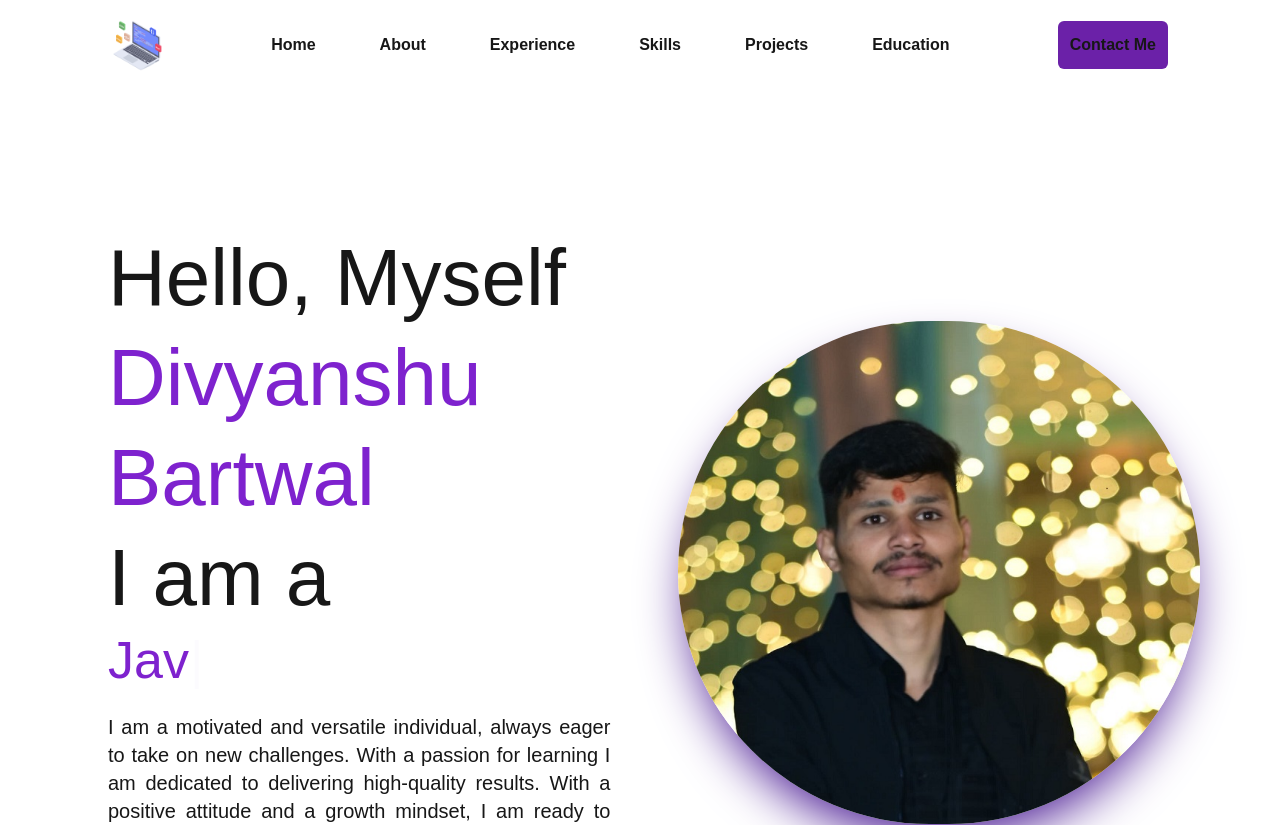
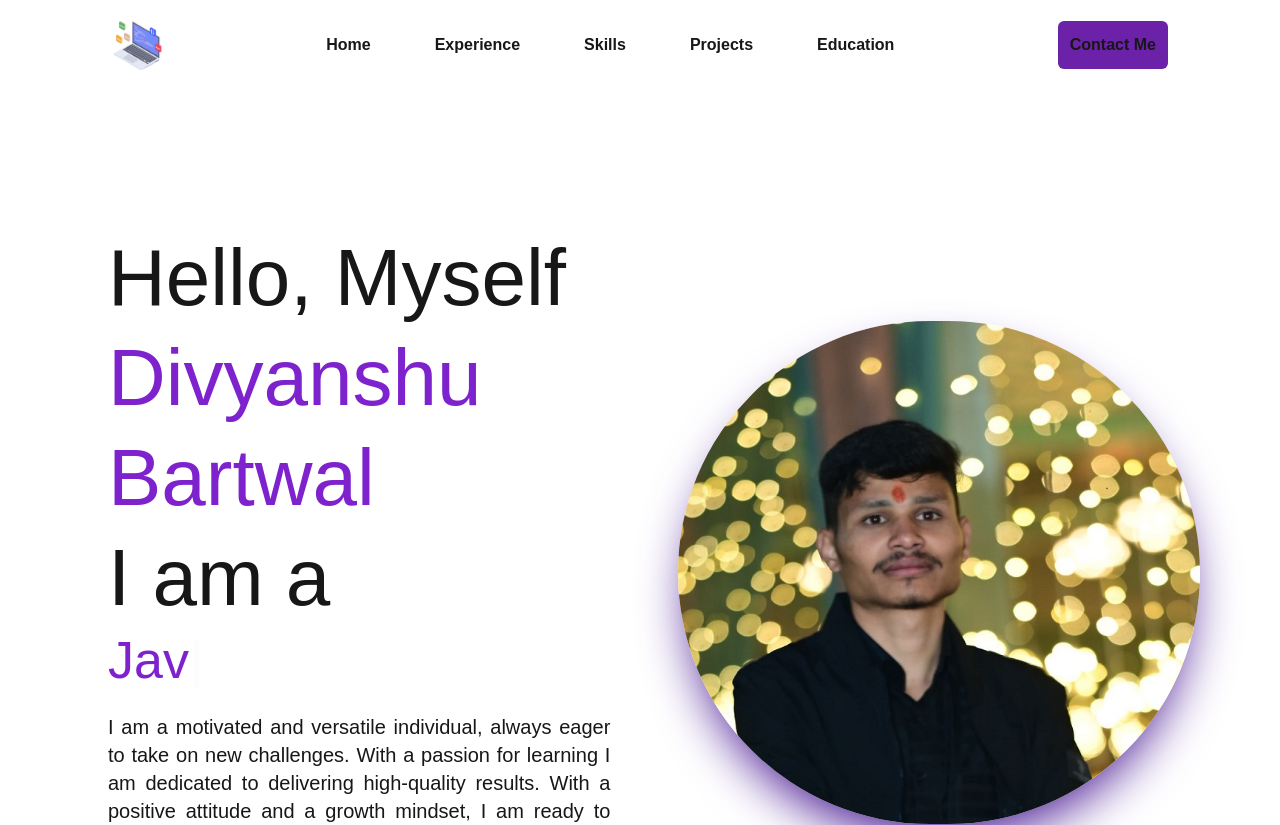
Before and after one commit to code-with-divyanshu/developer_divyanshu, a Next.js app: page / in a window 1280 px wide. Shown: the top 825 px of the page. Built offline with nearby package versions, Linux system fonts and the light colour scheme.

Commit message:
Add Some Data

```diff
--- a/app/constant/index.ts
+++ b/app/constant/index.ts
@@ -1,7 +1,6 @@
 // NAVIGATION
 export const NAV_LINKS = [
   { href: "/", key: "home", label: "Home" },
-  { href: "#about", key: "about", label: "About" },
   { href: "#experience", key: "experience", label: "Experience" },
   { href: "#skills", key: "skills", label: "Skills" },
   { href: "#projects", key: "projects ", label: "Projects " },
```
